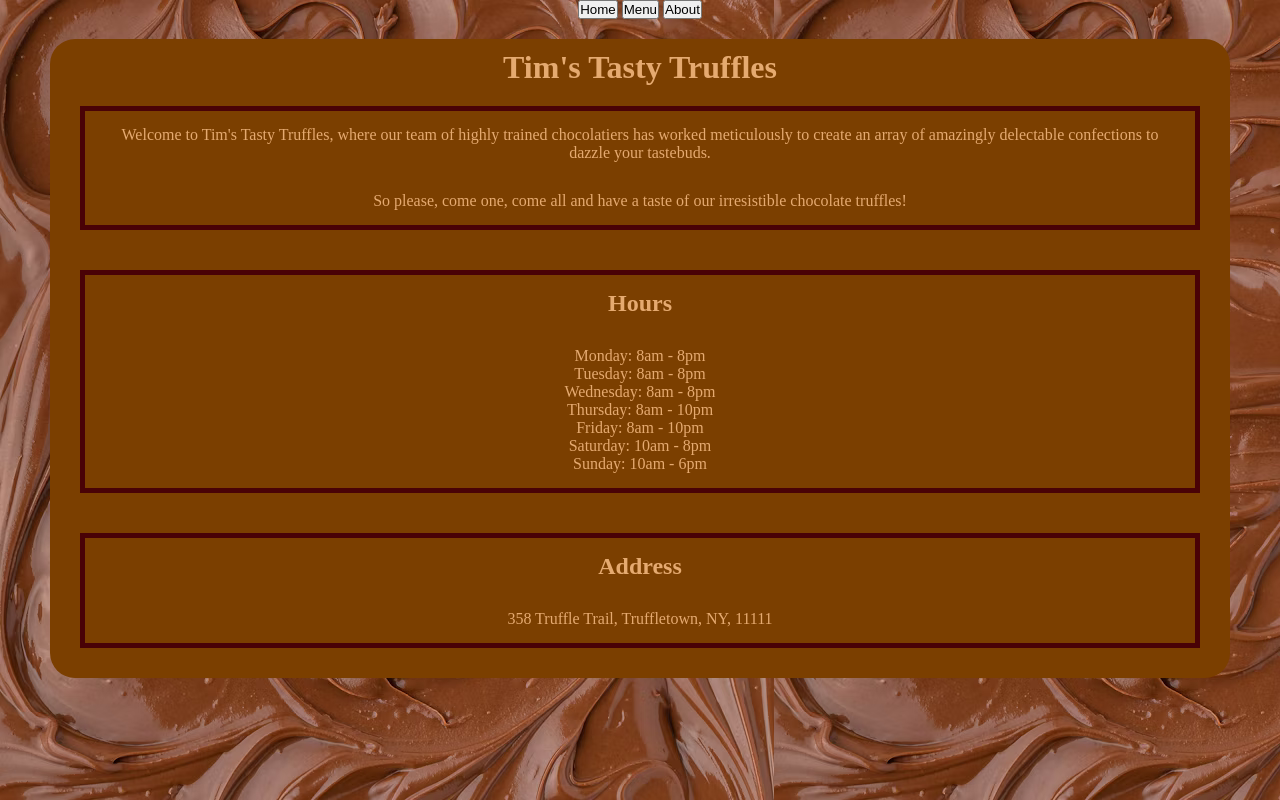
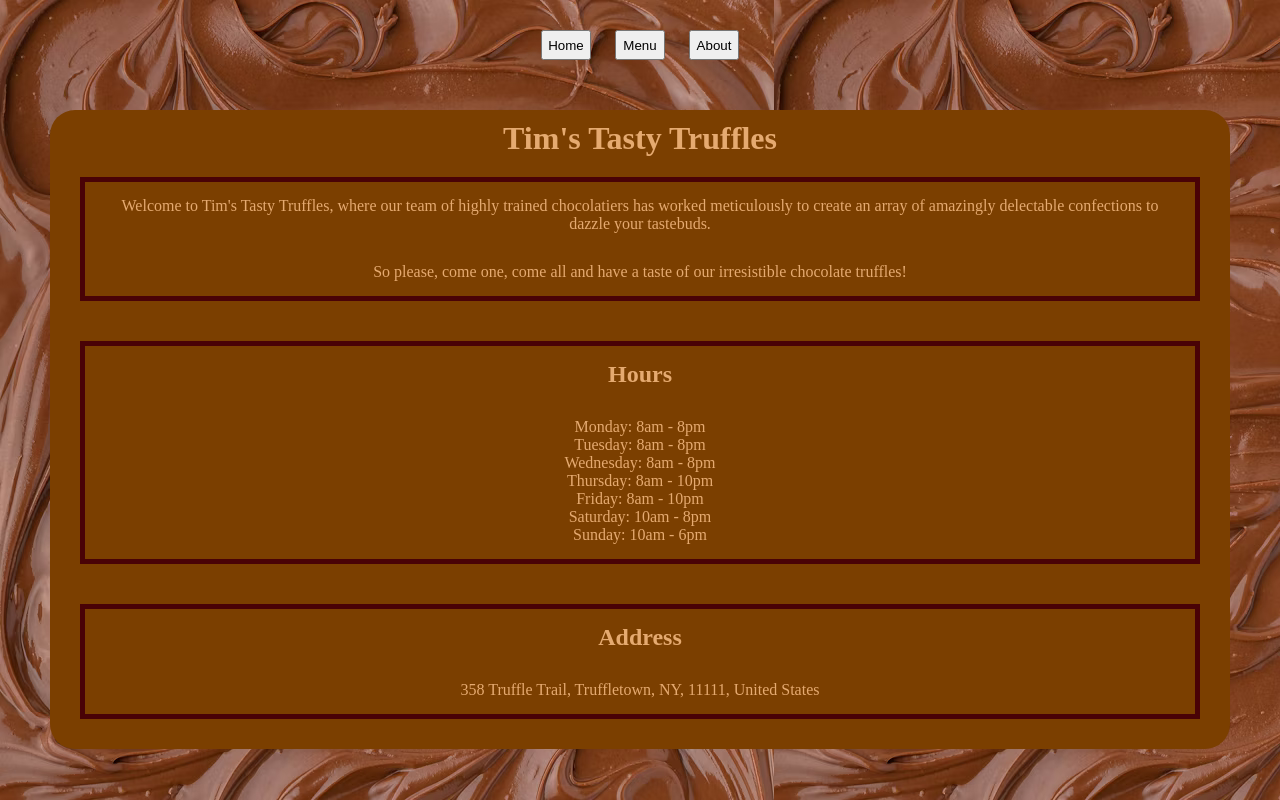
Before and after one commit to TimothyMoralesLopez/restaurant-page, a website built with webpack: page src/template.html in a window 1280 px wide. Built offline with nearby package versions, Linux system fonts and the light colour scheme.

Commit message:
Finalize the initial page display
I've also created the function to clear the current tab.

```diff
--- /dev/null
+++ b/src/empty.js
@@ -0,0 +1,6 @@
+function emptyContent() {
+    const contentDiv = document.querySelector("#content");
+    contentDiv.textContent = "";
+}
+
+export { emptyContent };
--- a/src/index.js
+++ b/src/index.js
@@ -1 +1,5 @@
 import "./styles.css";
+import { initialPageLoad } from "./initial.js";
+import { emptyContent } from "./empty.js";
+
+initialPageLoad();
--- /dev/null
+++ b/src/initial.js
@@ -0,0 +1,68 @@
+function initialPageLoad() {
+    const contentDiv = document.querySelector("#content");
+
+    const homeDiv = document.createElement("div");
+    homeDiv.classList.add("home-div");
+
+    const homeHeading = document.createElement("h1");
+    homeHeading.textContent = "Tim's Tasty Truffles";
+
+    const infoDiv = document.createElement("div");
+    infoDiv.classList.add("info-div");
+
+    const firstInfoPara = document.createElement("p");
+    firstInfoPara.textContent = "Welcome to Tim's Tasty Truffles, where our team of highly trained chocolatiers has worked meticulously to create an array of amazingly delectable confections to dazzle your tastebuds.";
+    const secondInfoPara = document.createElement("p");
+    secondInfoPara.textContent = "So please, come one, come all and have a taste of our irresistible chocolate truffles!"
+
+    infoDiv.append(firstInfoPara, secondInfoPara);
+
+    const hoursDiv = document.createElement("div");
+    hoursDiv.classList.add("hours-div");
+
+    const hoursHeading = document.createElement("h2");
+    hoursHeading.textContent = "Hours";
+
+    const hoursList = document.createElement("ul");
+
+    const mondayHours = document.createElement("li");
+    mondayHours.textContent = "Monday: 8am - 8pm";
+    const tuesdayHours = document.createElement("li");
+    tuesdayHours.textContent = "Tuesday: 8am - 8pm";
+    const wednesdayHours = document.createElement("li");
+    wednesdayHours.textContent = "Wednesday: 8am - 8pm";
+    const thursdayHours = document.createElement("li");
+    thursdayHours.textContent = "Thursday: 8am - 10pm";
+    const fridayHours = document.createElement("li");
+    fridayHours.textContent = "Friday: 8am - 10pm";
+    const saturdayHours = document.createElement("li");
+    saturdayHours.textContent = "Saturday: 10am - 8pm";
+    const sundayHours = document.createElement("li");
+    sundayHours.textContent = "Sunday: 10am - 6pm";
+
+    hoursList.append(mondayHours, tuesdayHours, wednesdayHours, thursdayHours, fridayHours, saturdayHours, sundayHours);
+
+    hoursDiv.append(hoursHeading);
+    hoursDiv.append(hoursList);
+
+    const addressDiv = document.createElement("div");
+    addressDiv.classList.add("address-div");
+
+    const addressHeading = document.createElement("h2");
+    addressHeading.textContent = "Address";
+
+    const addressPara = document.createElement("p");
+    addressPara.textContent = "358 Truffle Trail, Truffletown, NY, 11111, United States";
+
+    addressDiv.append(addressHeading);
+    addressDiv.append(addressPara);
+
+    homeDiv.append(homeHeading);
+    homeDiv.append(infoDiv);
+    homeDiv.append(hoursDiv);
+    homeDiv.append(addressDiv);
+
+    contentDiv.append(homeDiv);
+}
+
+export { initialPageLoad };
--- a/src/styles.css
+++ b/src/styles.css
@@ -8,6 +8,16 @@ body {
     color: #E5AA70;
     text-align: center;
     background-image: url(./chocolate-background.png);
+}
+
+nav {
+    padding:20px;
+}
+
+nav > button {
+    margin:10px;
+    height: 30px;
+    width: 50px;
 }
 
 .home-div > div {
--- a/src/template.html
+++ b/src/template.html
@@ -8,12 +8,13 @@
 <body>
     <header>
         <nav>
-            <button>Home</button>
-            <button>Menu</button>
-            <button>About</button>
+            <button class="home-button">Home</button>
+            <button class="menu-button">Menu</button>
+            <button class="about-button">About</button>
         </nav>
     </header>
     <div id="content">
+    <!--
         <div class="home-div">
             <h1> Tim's Tasty Truffles </h1>
             <div class="info-div">
@@ -38,6 +39,7 @@
                 <p>358 Truffle Trail, Truffletown, NY, 11111</p>
             </div>
         </div>
+    -->
     </div>
 </body>
 </html>
--- a/webpack.config.js
+++ b/webpack.config.js
@@ -21,6 +21,10 @@ module.exports = {
         test: /\.css$/i,
         use: ["style-loader", "css-loader"],
       },
+      {
+        test: /\.(png|svg|jpg|jpeg|gif)$/i,
+        type: "asset/resource",
+      },
     ],
   },
 };
```
